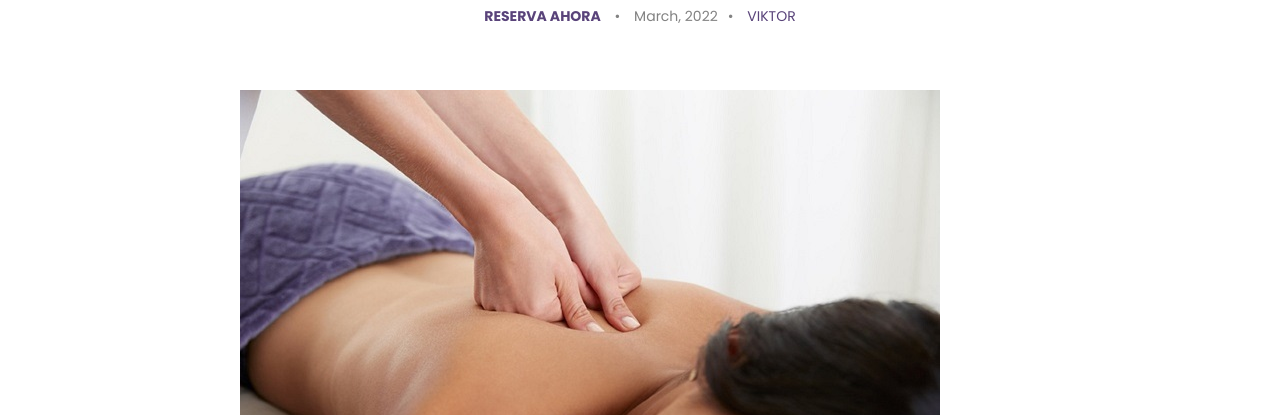
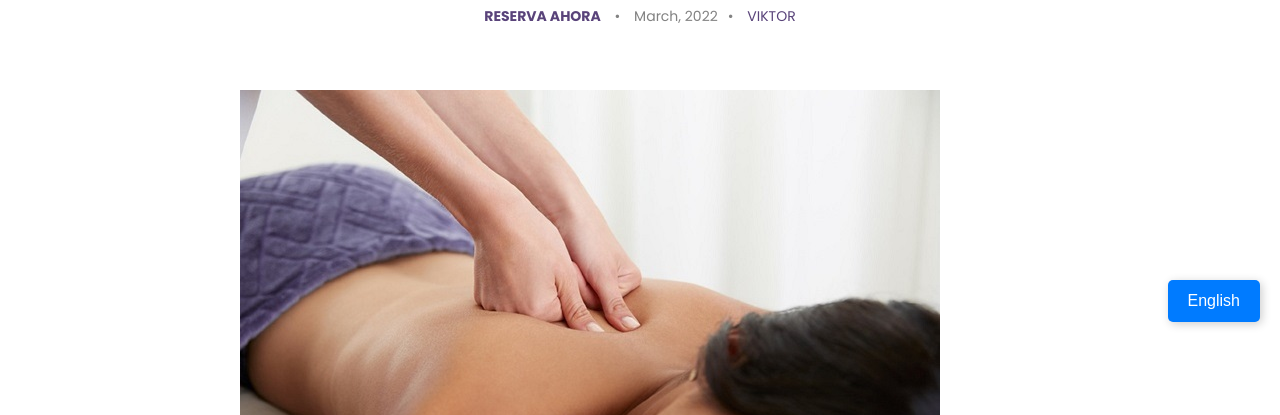
Before and after one commit to DreamTeam92/yellow, a plain HTML site: page es/deep-tissue-massage.html in a window 1280 px wide. Shown: the part 378-793 px from the top of the page. Drawn offline with nearby package versions, Linux system fonts and the light colour scheme; files that its build step writes are made by us from their sources; files whose address does not match are found by name.

Commit message:
Update deep-tissue-massage.html

```diff
--- a/es/deep-tissue-massage.html
+++ b/es/deep-tissue-massage.html
@@ -212,5 +212,42 @@
    <script type='text/javascript'> var ajax_var = { }; </script>
    <script type='text/javascript'> var elemFrontendConfig = { "environmentMode": { "edit": false, "wpPreview": false }, "i18n": { "shareOnFacebook": "Share on Facebook", "shareOnTwitter": "Share on Twitter", "pinIt": "Pin it", "downloadImage": "Download image" }, "is_rtl": false, "breakpoints": { "xs": 0, "sm": 480, "md": 768, "lg": 1025, "xl": 1440, "xxl": 1600 }, "version": "2.9.4", "urls": { "assets": "" }, "settings": { "page": [], "general": { "elem_global_image_lightbox": "yes", "elem_lightbox_enable_counter": "yes", "elem_lightbox_enable_fullscreen": "yes", "elem_lightbox_enable_zoom": "yes", "elem_lightbox_enable_share": "yes", "elem_lightbox_title_src": "title", "elem_lightbox_description_src": "description" }, "editorPreferences": [] }, }; </script>
    <script defer src="ympJava.js"></script>
+   <!--- Floating Language Toggle Button --->
+   <button id="language-toggle">Español</button>
+
+<script>
+
+document.addEventListener("DOMContentLoaded", function () {
+
+    const toggleButton = document.getElementById("language-toggle");
+
+
+    // Detect current language based on URL
+
+    let currentLanguage = window.location.pathname.startsWith("/es") ? "es" : "en";
+
+
+    // Set button text based on the current language
+
+    toggleButton.textContent = currentLanguage === "en" ? "Español" : "English";
+
+
+    toggleButton.addEventListener("click", function () {
+
+        if (currentLanguage === "en") {
+
+            window.location.href = "https://yourmassage.pro/es.html";
+
+        } else {
+
+            window.location.href = "https://yourmassage.pro/";
+
+        }
+
+    });
+
+});
+
+</script>
    </body>
 </html>
```
